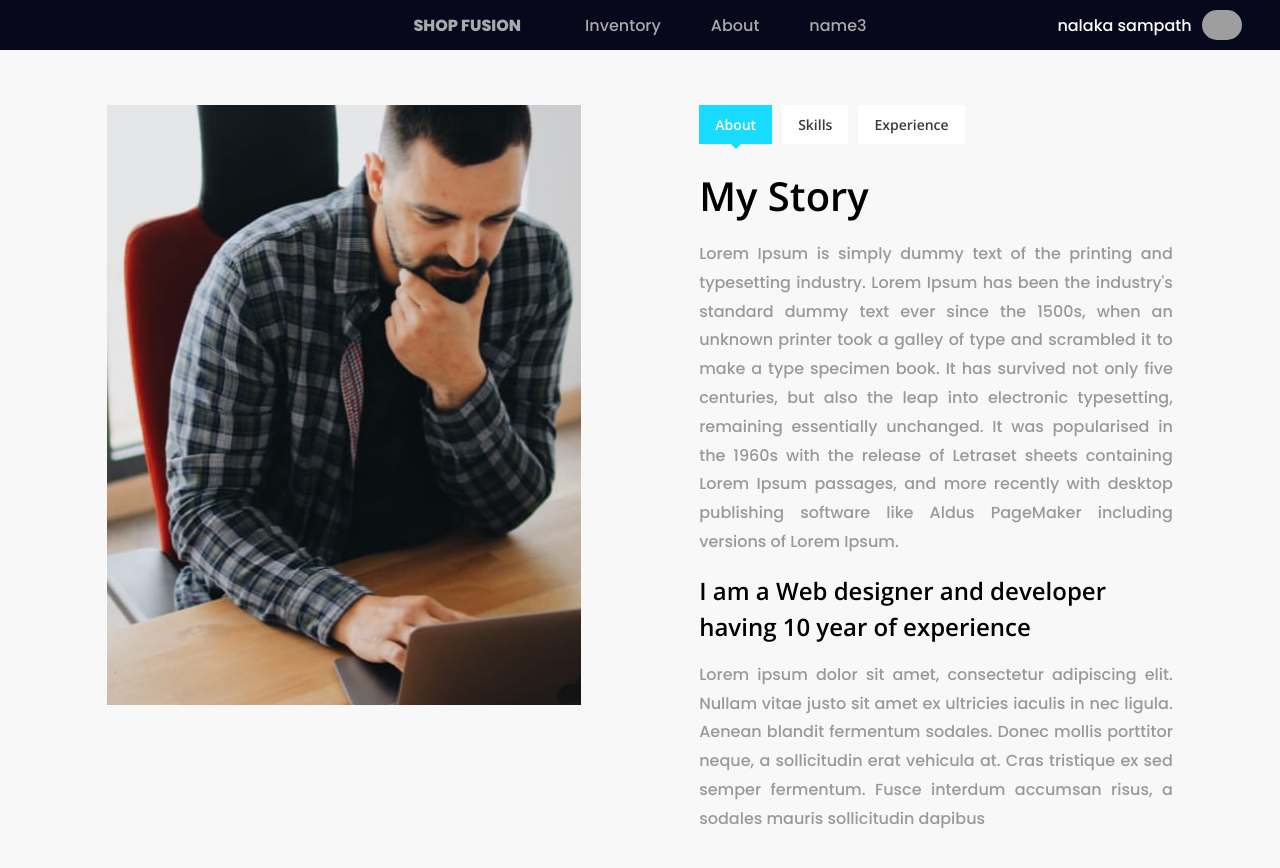
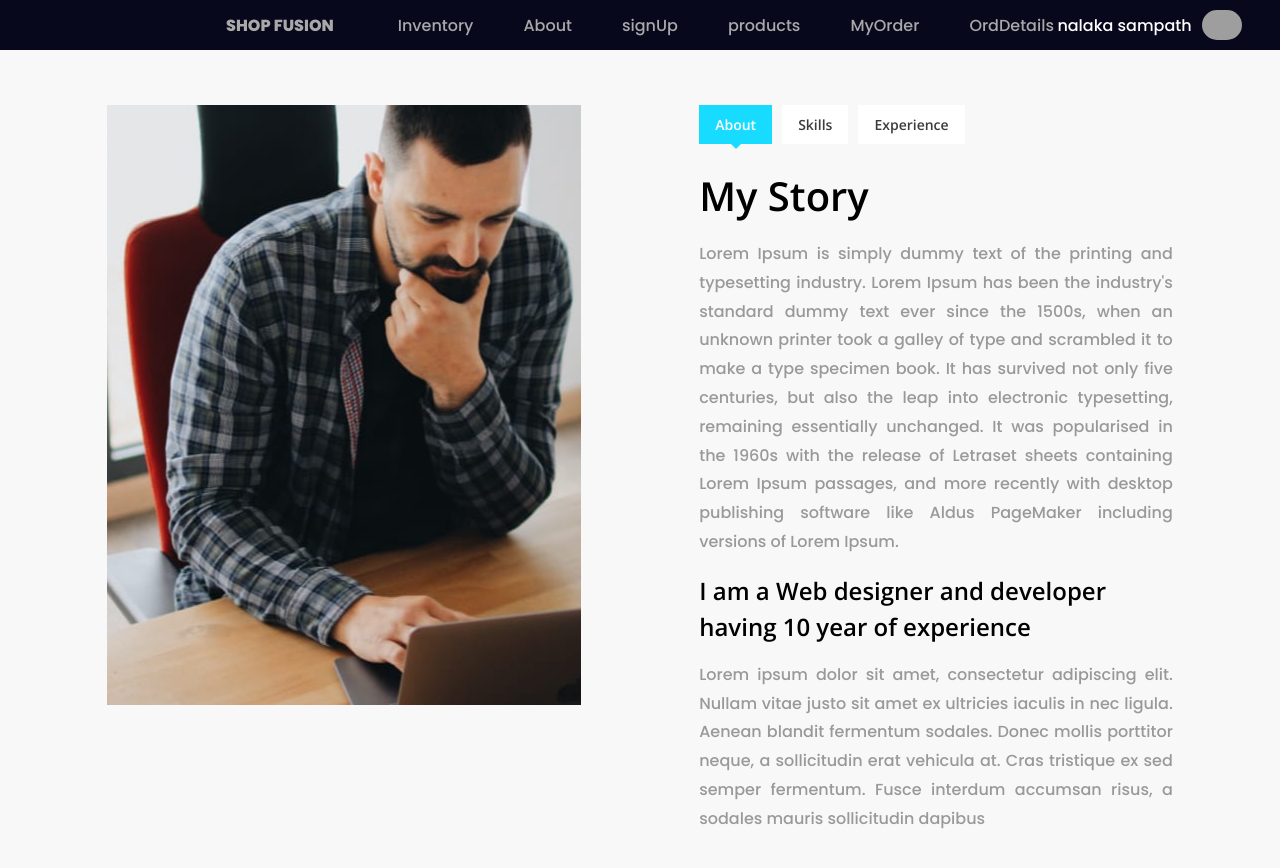
Before and after one commit to UserSampath/E-Commerce_Platform, a React (Vite) app in the folder Frontend/: page /About in a window 1280 px wide. Shown: the top 868 px of the page. Built offline with nearby package versions, Linux system fonts and the light colour scheme; grey boxes are pictures that could not be loaded.

Commit message:
add navigation

```diff
--- a/Frontend/src/App.jsx
+++ b/Frontend/src/App.jsx
@@ -11,9 +11,9 @@ function App() {
   return (
     <BrowserRouter>
       <Routes>
-        <Route path="/" element={<SignIn />}></Route>
+        <Route path="/signIn" element={<SignIn />}></Route>
         <Route path="/Inventory" element={<Inventory />}></Route>
-        <Route path="/register" element={<SignUp />}></Route>
+        <Route path="/signUp" element={<SignUp />}></Route>
         <Route path="/About" element={<About />}></Route>
         <Route path="/products" element={<ProductList/>}></Route>
         <Route path = "/MyOrder" element={<MyOrder/>}></Route>
--- a/Frontend/src/components/InventoryItem/InventoryItem.jsx
+++ b/Frontend/src/components/InventoryItem/InventoryItem.jsx
@@ -18,7 +18,6 @@ const InventoryItem = ({name,description,quantity}) => {
 
         }}>
         <div
-          className="itemImage"
           style={{ marginLeft: "20px", marginTop: "7px" }}>
           <img
             src="../../../image/lap.jpg"
--- a/Frontend/src/components/Nav/Nav.jsx
+++ b/Frontend/src/components/Nav/Nav.jsx
@@ -15,14 +15,24 @@ export const Nav = (props) => {
       category: "customer",
     },
     {
-      path: "/",
-      name: "name3",
+      path: "/signUp",
+      name: "signUp",
       category: "customer",
     },
     {
-      path: "/",
-      name: "name4",
-      category: "2",
+      path: "/products",
+      name: "products",
+      category: "customer",
+    },
+    {
+      path: "/MyOrder",
+      name: "MyOrder",
+      category: "customer",
+    },
+    {
+      path: "/OrdDetails",
+      name: "OrdDetails",
+      category: "customer",
     },
     {
       path: "/",
```
Also changed, not shown: 1 other file (tests, documents, lock files or other folders).
